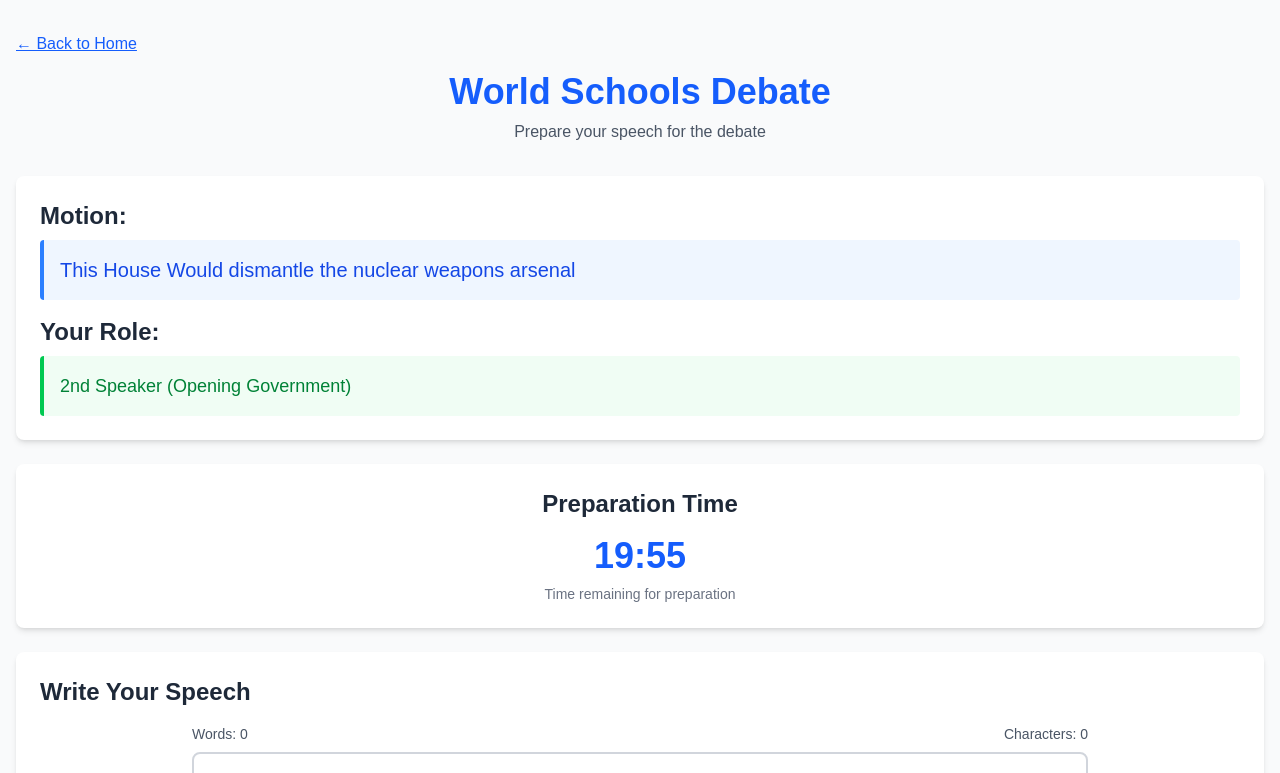
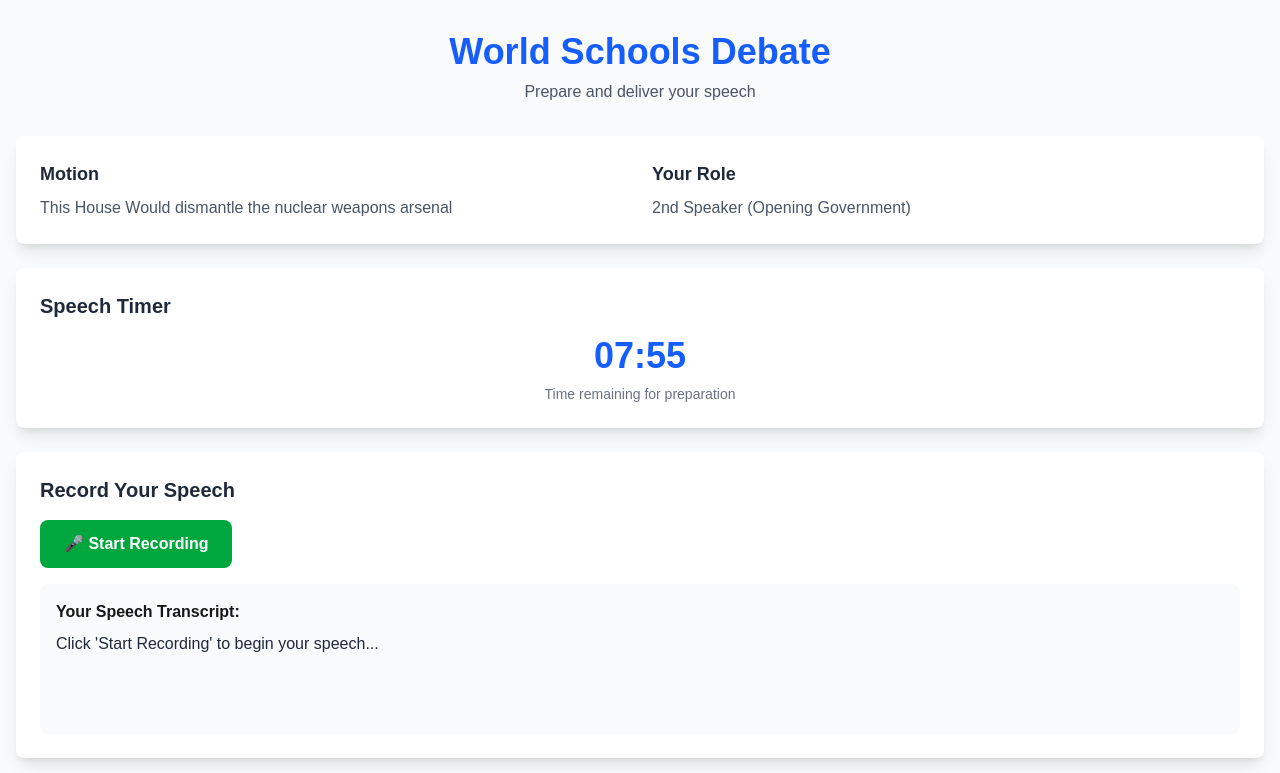
Before and after one commit to CoderAyaan-ui/DebateWithMe, a Next.js app: page /world-schools in a window 1280 px wide. Shown: the top 773 px of the page. Built offline with nearby package versions, Linux system fonts and the light colour scheme.

Commit message:
FIX: Create simple working debate style pages with speech recognition

```diff
--- a/app/british-parliamentary/page.tsx
+++ b/app/british-parliamentary/page.tsx
@@ -1,6 +1,6 @@
 "use client";
 import { useState, useEffect } from 'react';
-import { useRouter } from 'next/navigation';
+import { useRouter, useSearchParams } from 'next/navigation';
 import Timer from '../../components/Timer';
 import Notepad from '../../components/Notepad';
 import { generateMotion, assignRole } from '../../lib/debateUtils';
@@ -11,6 +11,8 @@ export default function BritishParliamentaryDebate() {
   const [role, setRole] = useState('');
   const [speechText, setSpeechText] = useState('');
   const [isTimeUp, setIsTimeUp] = useState(false);
+  const [isListening, setIsListening] = useState(false);
+  const [transcript, setTranscript] = useState('');
 
   useEffect(() => {
     // Generate motion and role when component mounts
@@ -19,35 +21,69 @@ export default function BritishParliamentaryDebate() {
       const newRole = assignRole('british-parliamentary');
       setMotion(newMotion);
       setRole(newRole);
-    }, 0);
+    }, 1000);
 
     return () => clearTimeout(timer);
   }, []);
 
-  const handleTimeUp = () => {
-    setIsTimeUp(true);
+  const handleStartListening = () => {
+    if ('webkitSpeechRecognition' in window || 'SpeechRecognition' in window) {
+      const SpeechRecognition = (window as any).SpeechRecognition || (window as any).webkitSpeechRecognition;
+      const recognition = new SpeechRecognition();
+
+      recognition.continuous = true;
+      recognition.interimResults = true;
+      recognition.lang = 'en-US';
+
+      recognition.onresult = (event: any) => {
+        let finalTranscript = '';
+        for (let i = event.resultIndex; i < event.results.length; i++) {
+          const result = event.results[i];
+          if (result.isFinal) {
+            finalTranscript += result[0].transcript + ' ';
+          }
+        }
+        setTranscript((prev) => prev + finalTranscript);
+      };
+
+      recognition.onerror = (event: any) => {
+        console.error('Speech error:', event.error);
+        setIsListening(false);
+      };
+
+      recognition.onend = () => {
+        setIsListening(false);
+      };
+
+      recognition.start();
+      setIsListening(true);
+    } else {
+      alert('Speech recognition not supported in your browser');
+    }
+  };
+
+  const handleStopListening = () => {
+    setIsListening(false);
+  };
+
+  const handleSubmitSpeech = () => {
+    if (!transcript.trim()) {
+      alert('Please record your speech first');
+      return;
+    }
+
+    const params = new URLSearchParams({
+      motion: motion,
+      role: role,
+      speechText: transcript,
+      debateType: 'british-parliamentary'
+    });
+
+    router.push(`/feedback?${params.toString()}`);
   };
 
   const handleBackToHome = () => {
     router.push('/');
-  };
-
-  const handleSubmitSpeech = () => {
-    // For now, just show an alert. Later this will connect to speech-to-text
-    if (speechText.trim().length === 0) {
-      alert('Please write your speech before submitting!');
-      return;
-    }
-
-    // Navigate to speech delivery page with speech data
-    const params = new URLSearchParams({
-      motion: motion,
-      role: role,
-      speechText: speechText,
-      debateType: 'british-parliamentary'
-    });
-
-    router.push(`/speech-delivery?${params.toString()}`);
   };
 
   return (
@@ -55,69 +91,87 @@ export default function BritishParliamentaryDebate() {
       <div className="container mx-auto px-4">
         {/* Header */}
         <div className="mb-8">
-          <button
-            onClick={handleBackToHome}
-            className="mb-4 text-blue-600 hover:text-blue-800 underline"
-          >
-            ← Back to Home
-          </button>
           <h1 className="text-4xl font-bold text-center text-blue-600 mb-2">
             British Parliamentary Debate
           </h1>
           <p className="text-center text-gray-600">
-            Prepare your speech for the debate
+            Prepare and deliver your speech
           </p>
         </div>
 
-        {/* Motion and Role Display */}
-        <div className="bg-white rounded-lg shadow-md p-6 mb-6">
-          <div className="mb-4">
-            <h2 className="text-2xl font-semibold text-gray-800 mb-2">Motion:</h2>
-            <div className="text-xl font-medium text-purple-700 bg-purple-50 p-4 rounded border-l-4 border-purple-500">
-              {motion}
+        {/* Debate Info Card */}
+        <div className="bg-white rounded-lg shadow-lg p-6 mb-6">
+          <div className="grid md:grid-cols-2 gap-6">
+            <div>
+              <h2 className="text-lg font-semibold text-gray-800 mb-2">Motion</h2>
+              <p className="text-gray-600">{motion || "Loading motion..."}</p>
             </div>
-          </div>
-
-          <div>
-            <h2 className="text-2xl font-semibold text-gray-800 mb-2">Your Role:</h2>
-            <div className="text-lg font-medium text-orange-700 bg-orange-50 p-4 rounded border-l-4 border-orange-500">
-              {role}
+            <div>
+              <h2 className="text-lg font-semibold text-gray-800 mb-2">Your Role</h2>
+              <p className="text-gray-600">{role || "Loading role..."}</p>
             </div>
           </div>
         </div>
 
-        {/* Timer */}
-        <div className="bg-white rounded-lg shadow-md p-6 mb-6">
-          <h2 className="text-2xl font-semibold text-gray-800 mb-4 text-center">
-            Preparation Time
-          </h2>
-          <Timer initialMinutes={20} onTimeUp={handleTimeUp} />
+        {/* Timer Section */}
+        <div className="bg-white rounded-lg shadow-lg p-6 mb-6">
+          <h2 className="text-xl font-semibold text-gray-800 mb-4">Speech Timer</h2>
+          <Timer
+            initialMinutes={8} // 8 minutes
+            onTimeUp={() => setIsTimeUp(true)}
+          />
           {isTimeUp && (
-            <div className="mt-4 text-center text-red-600 font-semibold">
-              Time's up! Please submit your speech.
+            <div className="mt-4 p-4 bg-red-50 border border-red-200 rounded-lg">
+              <p className="text-red-800 font-semibold">Time's up! Please submit your speech.</p>
             </div>
           )}
         </div>
 
-        {/* Notepad */}
-        <div className="bg-white rounded-lg shadow-md p-6 mb-6">
-          <h2 className="text-2xl font-semibold text-gray-800 mb-4">
-            Write Your Speech
-          </h2>
-          <Notepad
-            initialText={speechText}
-            onTextChange={setSpeechText}
-            placeholder="Write your speech here. Remember to structure it with an introduction, arguments, and conclusion. In British Parliamentary style, focus on clear logical reasoning and engagement with opposing arguments."
-          />
+        {/* Speech Recording Section */}
+        <div className="bg-white rounded-lg shadow-lg p-6 mb-6">
+          <h2 className="text-xl font-semibold text-gray-800 mb-4">Record Your Speech</h2>
+
+          <div className="mb-4">
+            <button
+              onClick={isListening ? handleStopListening : handleStartListening}
+              className={`px-6 py-3 rounded-lg font-semibold transition ${
+                isListening
+                  ? 'bg-red-600 hover:bg-red-700 text-white'
+                  : 'bg-green-600 hover:bg-green-700 text-white'
+              }`}
+            >
+              {isListening ? '⏹️ Stop Recording' : '🎤 Start Recording'}
+            </button>
+          </div>
+
+          {isListening && (
+            <div className="mb-4 p-4 bg-blue-50 border border-blue-200 rounded-lg">
+              <p className="text-blue-800">🎤 Recording... Speak clearly into your microphone.</p>
+            </div>
+          )}
+
+          <div className="bg-gray-50 p-4 rounded-lg min-h-[150px] max-h-[300px] overflow-y-auto">
+            <h3 className="font-semibold mb-2">Your Speech Transcript:</h3>
+            <p className="text-gray-800 whitespace-pre-wrap">
+              {transcript || "Click 'Start Recording' to begin your speech..."}
+            </p>
+          </div>
         </div>
 
-        {/* Submit Button */}
-        <div className="text-center">
+        {/* Action Buttons */}
+        <div className="flex gap-4 justify-center">
           <button
             onClick={handleSubmitSpeech}
-            className="bg-purple-600 text-white text-lg font-semibold py-3 px-8 rounded-lg shadow hover:bg-purple-700 transition"
+            disabled={!transcript.trim()}
+            className="px-8 py-3 bg-blue-600 text-white rounded-lg hover:bg-blue-700 disabled:bg-gray-400 disabled:cursor-not-allowed transition font-semibold"
           >
             Submit Speech
+          </button>
+          <button
+            onClick={handleBackToHome}
+            className="px-8 py-3 bg-gray-600 text-white rounded-lg hover:bg-gray-700 transition font-semibold"
+          >
+            Back to Home
           </button>
         </div>
       </div>
--- a/app/world-schools/page.tsx
+++ b/app/world-schools/page.tsx
@@ -1,6 +1,6 @@
 "use client";
 import { useState, useEffect } from 'react';
-import { useRouter } from 'next/navigation';
+import { useRouter, useSearchParams } from 'next/navigation';
 import Timer from '../../components/Timer';
 import Notepad from '../../components/Notepad';
 import { generateMotion, assignRole } from '../../lib/debateUtils';
@@ -11,6 +11,8 @@ export default function WorldSchoolsDebate() {
   const [role, setRole] = useState('');
   const [speechText, setSpeechText] = useState('');
   const [isTimeUp, setIsTimeUp] = useState(false);
+  const [isListening, setIsListening] = useState(false);
+  const [transcript, setTranscript] = useState('');
 
   useEffect(() => {
     // Generate motion and role when component mounts
@@ -19,35 +21,69 @@ export default function WorldSchoolsDebate() {
       const newRole = assignRole('world-schools');
       setMotion(newMotion);
       setRole(newRole);
-    }, 0);
+    }, 1000);
 
     return () => clearTimeout(timer);
   }, []);
 
-  const handleTimeUp = () => {
-    setIsTimeUp(true);
+  const handleStartListening = () => {
+    if ('webkitSpeechRecognition' in window || 'SpeechRecognition' in window) {
+      const SpeechRecognition = (window as any).SpeechRecognition || (window as any).webkitSpeechRecognition;
+      const recognition = new SpeechRecognition();
+
+      recognition.continuous = true;
+      recognition.interimResults = true;
+      recognition.lang = 'en-US';
+
+      recognition.onresult = (event: any) => {
+        let finalTranscript = '';
+        for (let i = event.resultIndex; i < event.results.length; i++) {
+          const result = event.results[i];
+          if (result.isFinal) {
+            finalTranscript += result[0].transcript + ' ';
+          }
+        }
+        setTranscript((prev) => prev + finalTranscript);
+      };
+
+      recognition.onerror = (event: any) => {
+        console.error('Speech error:', event.error);
+        setIsListening(false);
+      };
+
+      recognition.onend = () => {
+        setIsListening(false);
+      };
+
+      recognition.start();
+      setIsListening(true);
+    } else {
+      alert('Speech recognition not supported in your browser');
+    }
+  };
+
+  const handleStopListening = () => {
+    setIsListening(false);
+  };
+
+  const handleSubmitSpeech = () => {
+    if (!transcript.trim()) {
+      alert('Please record your speech first');
+      return;
+    }
+
+    const params = new URLSearchParams({
+      motion: motion,
+      role: role,
+      speechText: transcript,
+      debateType: 'world-schools'
+    });
+
+    router.push(`/feedback?${params.toString()}`);
   };
 
   const handleBackToHome = () => {
     router.push('/');
-  };
-
-  const handleSubmitSpeech = () => {
-    // For now, just show an alert. Later this will connect to speech-to-text
-    if (speechText.trim().length === 0) {
-      alert('Please write your speech before submitting!');
-      return;
-    }
-
-    // Navigate to speech delivery page with speech data
-    const params = new URLSearchParams({
-      motion: motion,
-      role: role,
-      speechText: speechText,
-      debateType: 'world-schools'
-    });
-
-    router.push(`/speech-delivery?${params.toString()}`);
   };
 
   return (
@@ -55,69 +91,87 @@ export default function WorldSchoolsDebate() {
       <div className="container mx-auto px-4">
         {/* Header */}
         <div className="mb-8">
-          <button
-            onClick={handleBackToHome}
-            className="mb-4 text-blue-600 hover:text-blue-800 underline"
-          >
-            ← Back to Home
-          </button>
           <h1 className="text-4xl font-bold text-center text-blue-600 mb-2">
             World Schools Debate
           </h1>
           <p className="text-center text-gray-600">
-            Prepare your speech for the debate
+            Prepare and deliver your speech
           </p>
         </div>
 
-        {/* Motion and Role Display */}
-        <div className="bg-white rounded-lg shadow-md p-6 mb-6">
-          <div className="mb-4">
-            <h2 className="text-2xl font-semibold text-gray-800 mb-2">Motion:</h2>
-            <div className="text-xl font-medium text-blue-700 bg-blue-50 p-4 rounded border-l-4 border-blue-500">
-              {motion}
+        {/* Debate Info Card */}
+        <div className="bg-white rounded-lg shadow-lg p-6 mb-6">
+          <div className="grid md:grid-cols-2 gap-6">
+            <div>
+              <h2 className="text-lg font-semibold text-gray-800 mb-2">Motion</h2>
+              <p className="text-gray-600">{motion || "Loading motion..."}</p>
             </div>
-          </div>
-
-          <div>
-            <h2 className="text-2xl font-semibold text-gray-800 mb-2">Your Role:</h2>
-            <div className="text-lg font-medium text-green-700 bg-green-50 p-4 rounded border-l-4 border-green-500">
-              {role}
+            <div>
+              <h2 className="text-lg font-semibold text-gray-800 mb-2">Your Role</h2>
+              <p className="text-gray-600">{role || "Loading role..."}</p>
             </div>
           </div>
         </div>
 
-        {/* Timer */}
-        <div className="bg-white rounded-lg shadow-md p-6 mb-6">
-          <h2 className="text-2xl font-semibold text-gray-800 mb-4 text-center">
-            Preparation Time
-          </h2>
-          <Timer initialMinutes={20} onTimeUp={handleTimeUp} />
+        {/* Timer Section */}
+        <div className="bg-white rounded-lg shadow-lg p-6 mb-6">
+          <h2 className="text-xl font-semibold text-gray-800 mb-4">Speech Timer</h2>
+          <Timer
+            initialMinutes={8} // 8 minutes
+            onTimeUp={() => setIsTimeUp(true)}
+          />
           {isTimeUp && (
-            <div className="mt-4 text-center text-red-600 font-semibold">
-              Time's up! Please submit your speech.
+            <div className="mt-4 p-4 bg-red-50 border border-red-200 rounded-lg">
+              <p className="text-red-800 font-semibold">Time's up! Please submit your speech.</p>
             </div>
           )}
         </div>
 
-        {/* Notepad */}
-        <div className="bg-white rounded-lg shadow-md p-6 mb-6">
-          <h2 className="text-2xl font-semibold text-gray-800 mb-4">
-            Write Your Speech
-          </h2>
-          <Notepad
-            initialText={speechText}
-            onTextChange={setSpeechText}
-            placeholder="Write your speech here. Remember to structure it with an introduction, arguments, and conclusion."
-          />
+        {/* Speech Recording Section */}
+        <div className="bg-white rounded-lg shadow-lg p-6 mb-6">
+          <h2 className="text-xl font-semibold text-gray-800 mb-4">Record Your Speech</h2>
+
+          <div className="mb-4">
+            <button
+              onClick={isListening ? handleStopListening : handleStartListening}
+              className={`px-6 py-3 rounded-lg font-semibold transition ${
+                isListening
+                  ? 'bg-red-600 hover:bg-red-700 text-white'
+                  : 'bg-green-600 hover:bg-green-700 text-white'
+              }`}
+            >
+              {isListening ? '⏹️ Stop Recording' : '🎤 Start Recording'}
+            </button>
+          </div>
+
+          {isListening && (
+            <div className="mb-4 p-4 bg-blue-50 border border-blue-200 rounded-lg">
+              <p className="text-blue-800">🎤 Recording... Speak clearly into your microphone.</p>
+            </div>
+          )}
+
+          <div className="bg-gray-50 p-4 rounded-lg min-h-[150px] max-h-[300px] overflow-y-auto">
+            <h3 className="font-semibold mb-2">Your Speech Transcript:</h3>
+            <p className="text-gray-800 whitespace-pre-wrap">
+              {transcript || "Click 'Start Recording' to begin your speech..."}
+            </p>
+          </div>
         </div>
 
-        {/* Submit Button */}
-        <div className="text-center">
+        {/* Action Buttons */}
+        <div className="flex gap-4 justify-center">
           <button
             onClick={handleSubmitSpeech}
-            className="bg-blue-600 text-white text-lg font-semibold py-3 px-8 rounded-lg shadow hover:bg-blue-700 transition"
+            disabled={!transcript.trim()}
+            className="px-8 py-3 bg-blue-600 text-white rounded-lg hover:bg-blue-700 disabled:bg-gray-400 disabled:cursor-not-allowed transition font-semibold"
           >
             Submit Speech
+          </button>
+          <button
+            onClick={handleBackToHome}
+            className="px-8 py-3 bg-gray-600 text-white rounded-lg hover:bg-gray-700 transition font-semibold"
+          >
+            Back to Home
           </button>
         </div>
       </div>
```
